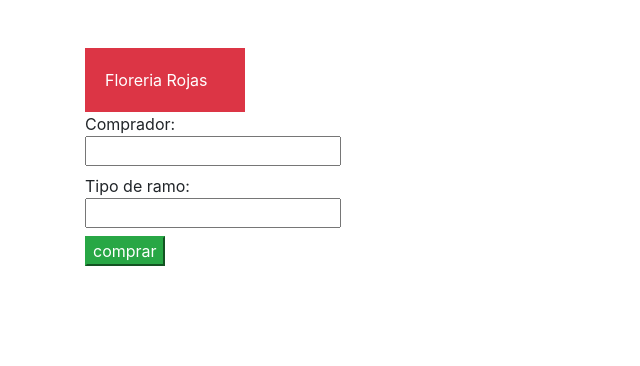
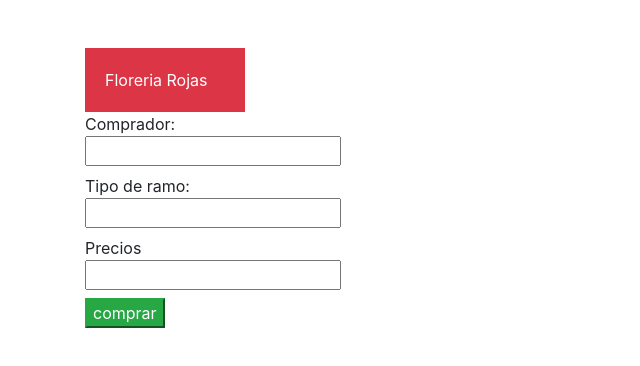
Before and after one commit to Ingrid-DE/React-form, a React (Create React App) app: page / in a window 1280 px wide. Shown: the top 366 px of the page, without its empty margins (0-640 px from the left). Built offline with nearby package versions, Linux system fonts and the light colour scheme.

Commit message:
fix: cambio de ara en esta rama

```diff
--- a/src/App.jsx
+++ b/src/App.jsx
@@ -1,4 +1,5 @@
 import { useState } from "react";
+
 function App() {
 
   const [inputs, setInputs] = useState({});
@@ -37,6 +38,14 @@ function App() {
               onChange={handleChange}
               />
             </label>
+            <label>Precios
+            <input
+              type="number"
+              name="precios"
+              value={inputs.precios || ""}
+              onchange={handleChange}
+              />
+            </label>
             <button className="btn-success" type="submit">comprar</button>
           </form>
         </div>
```
Lines whose indentation alone changed are shown as unchanged.
